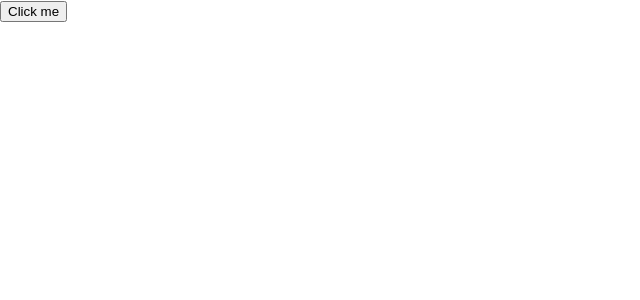
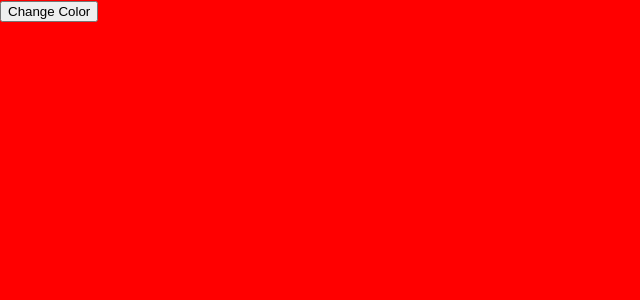
Before and after one commit to AbdullahKhan33/ReactTutorial, a React (Create React App) app: page / in a window 1280 px wide. Shown: the top 300 px of the page, without its empty margins (0-640 px from the left). Built offline with nearby package versions, Linux system fonts and the light colour scheme.

Commit message:
useLayouteffect

```diff
--- a/src/App.js
+++ b/src/App.js
@@ -1,14 +1,11 @@
 import React from 'react';
 import Button from './Button';
+import ExampleComponent from './ExampleComponent';
 
 function App() {
-  const handleClick = () => {
-    console.log('Button clicked!');
-  };
-
   return (
     <div>
-      <Button onClick={handleClick} label="Click me" />
+      <ExampleComponent />
     </div>
   );
 }
--- /dev/null
+++ b/src/ExampleComponent.jsx
@@ -0,0 +1,31 @@
+import React, { useState, useEffect, useLayoutEffect } from 'react';
+
+const ExampleComponent = () => {
+  const [color, setColor] = useState('red');
+
+  useEffect(() => {
+    console.log('useEffect - Component rendered');
+    document.body.style.backgroundColor = color;
+    return () => {
+      console.log('useEffect - Cleanup');
+      document.body.style.backgroundColor = '';
+    };
+  }, [color]);
+
+  useLayoutEffect(() => {
+    console.log('useLayoutEffect - Component rendered');
+    document.body.style.color = 'white';
+    return () => {
+      console.log('useLayoutEffect - Cleanup');
+      document.body.style.color = '';
+    };
+  }, [color]);
+
+  return (
+    <div>
+      <button onClick={() => setColor('blue')}>Change Color</button>
+    </div>
+  );
+};
+
+export default ExampleComponent;
```
